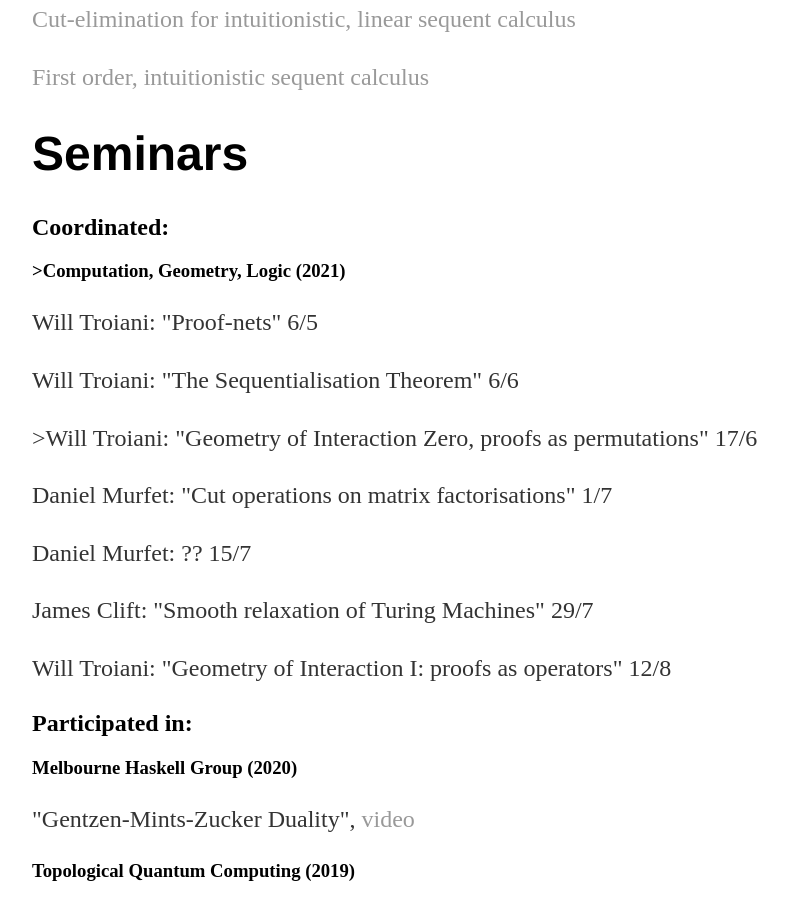
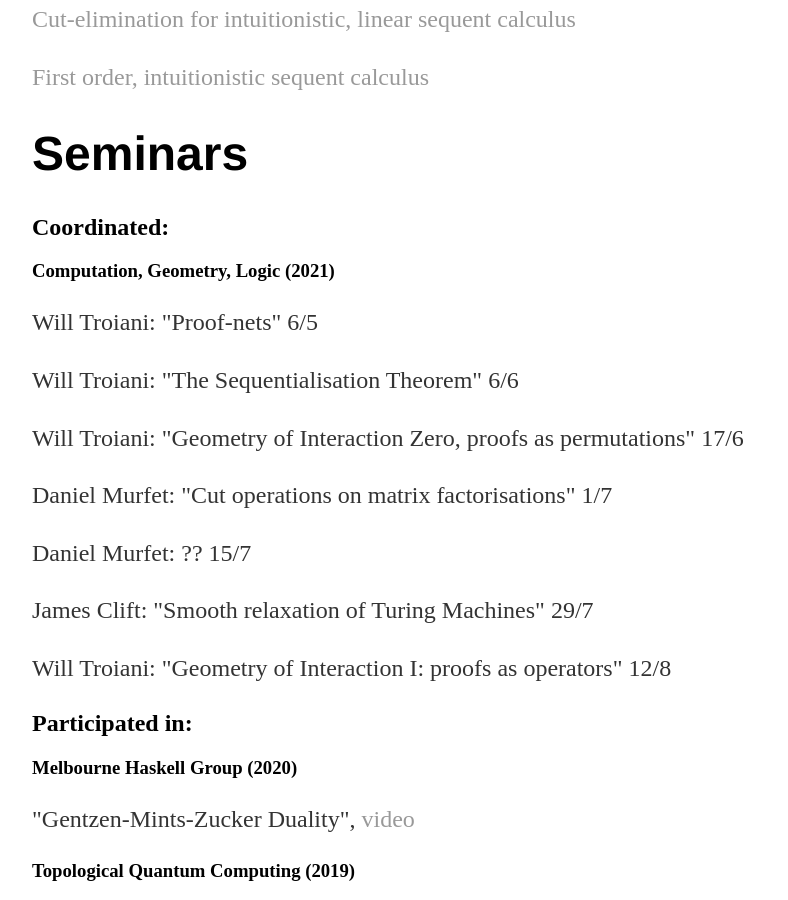
Before and after one commit to WilliamTroiani/WilliamTroiani.github.io, a Jekyll site: the page built from index.html, in a window 1280 px wide and 900 px high, scrolled down 1232 px. Shown: the whole window, without its empty margins (160-948 px from the left). Built offline with Jekyll 4.4.1, drawn with Linux system fonts in a browser that asks for light colours.

Commit message:
DeletedAllTheNonsense

```diff
--- a/index.html
+++ b/index.html
@@ -33,10 +33,10 @@
 <p><a href="https://williamtroiani.github.io/pdfs/SecondOrderSequentCalculus.pdf">First order, intuitionistic sequent calculus</a></p>
 <h1><b>Seminars</b></h1>
 <h2><b>Coordinated:</b></h2>
-<h3>><b>Computation, Geometry, Logic (2021)</b></h3>
+<h3><b>Computation, Geometry, Logic (2021)</b></h3>
 <p>Will Troiani: "Proof-nets" 6/5</p>
 <p>Will Troiani: "The Sequentialisation Theorem" 6/6</p>
-<p>>Will Troiani: "Geometry of Interaction Zero, proofs as permutations" 17/6</p>
+<p>Will Troiani: "Geometry of Interaction Zero, proofs as permutations" 17/6</p>
 <p>Daniel Murfet: "Cut operations on matrix factorisations" 1/7</p>
 <p>Daniel Murfet: ?? 15/7</p>
 <p>James Clift: "Smooth relaxation of Turing Machines" 29/7</p>
@@ -46,26 +46,26 @@
 <p>"Gentzen-Mints-Zucker Duality", <a href="https://www.youtube.com/watch?v=TEkQHyTBL54&amp;t">video</a></p>
 <h3><b>Topological Quantum Computing (2019)</b></h3>
 <p><span class="s1">"Reversible Turing Machines", <a href="http://therisingsea.org/notes/talk-will-reversible.pdf"><span class="s2">Notes</span></a></span></p>
-<p class="p3"><span class="s1">"A crash course in simplicial cohomology with coefficients in Z mod 2", <a href="http://therisingsea.org/notes/talk-will-homology.pdf"><span class="s2">Notes</span></a></span></p>
-<h3 style="margin: 0.0px 0.0px 14.0px 0.0px; font: 14.0px Times; color: #000000; -webkit-text-stroke: #000000"><span class="s1"><b>Graduate Topology Seminar</b></span></h3>
-<p class="p3"><span class="s1">"Arithmetisation and localisation", <a href="https://williamtroiani.github.io/pdfs/ArithmetisationandInteraction.pdf"><span class="s2">Notes</span></a></span></p>
-<h3 style="margin: 0.0px 0.0px 14.0px 0.0px; font: 14.0px Times; color: #000000; -webkit-text-stroke: #000000"><span class="s1"><b>Deep Learning</b></span></h3>
-<p class="p3"><span class="s1">"Approximation of Continuous Functions by ReLU Nets", <a href="https://williamtroiani.github.io/pdfs/Approximation_of_Continuous_Functions_by_ReLU_Nets.pdf"><span class="s2">Notes</span></a></span></p>
-<h3 style="margin: 0.0px 0.0px 14.0px 0.0px; font: 14.0px Times; color: #000000; -webkit-text-stroke: #000000"><span class="s1"><b>Topos Theory and Categorical Logic (2018)</b></span></h3>
-<p class="p3"><span class="s1">"Monads and programs", <a href="http://therisingsea.org/notes/ch2018-lecture3.pdf"><span class="s2">Notes</span></a>, <a href="https://vimeo.com/261278443"><span class="s2">Video</span></a></span></p>
-<p class="p3"><span class="s1">"Higher-order Logic and Topoi", <a href="http://therisingsea.org/notes/ch2018-lecture8.pdf"><span class="s2">Notes</span></a>, <a href="https://vimeo.com/269326119"><span class="s2">Video</span></a></span></p>
-<p class="p3"><span class="s1">"The Classifying Space of Rings", <a href="http://therisingsea.org/notes/ch2018-lecture14.pdf"><span class="s2">Notes</span></a></span></p>
-<h3 style="margin: 0.0px 0.0px 14.0px 0.0px; font: 14.0px Times; color: #000000; -webkit-text-stroke: #000000"><span class="s1"><b>DST Seminar (2017)</b></span></h3>
-<p class="p3"><span class="s1">"Monads and Programs", <a href="http://williamtroiani.github.io/pdfs/MonadsinCategoryTheoryandComputerScience.pdf"><span class="s2">Slides</span></a></span></p>
-<h3 style="margin: 0.0px 0.0px 14.0px 0.0px; font: 14.0px Times; color: #000000; -webkit-text-stroke: #000000"><span class="s1"><b>Curry-Howard Correspondence (2016)</b></span></h3>
-<p class="p3"><span class="s1">"The Church-Rosser Theorem", <a href="http://therisingsea.org/notes/talk-will-churchrosser.pdf"><span class="s2">Notes</span></a>, <a href="https://williamtroiani.github.io/pdfs/ChurchRosserTheorem.pdf"><span class="s2">Improved notes</span></a></span></p>
-<p class="p3"><span class="s1">"Introduction to Lambda-Calculus", <a href="http://therisingsea.org/notes/talk-will-lambda.pdf"><span class="s2">Notes</span></a></span></p>
-<p class="p3"><span class="s1">"System F in the real world: Haskell and functional programming", <a href="http://therisingsea.org/notes/talk-will-haskell.pdf"><span class="s2">Notes</span></a>, the referenced talk by Rich Hickey is <a href="https://www.infoq.com/presentations/Simple-Made-Easy/"><span class="s2">Simple made easy</span></a></span></p>
-<h1 style="margin: 0.0px 0.0px 16.1px 0.0px; font: 24.0px Times; color: #000000; -webkit-text-stroke: #000000"><span class="s1"><b>Music</b></span></h1>
-<p class="p5"><span class="s3"><b>2021:</b> <a href="https://obduratefleet.bandcamp.com/album/obdurate"><span class="s2">Obdurate</span></a></span></p>
-<p class="p3"><span class="s1"><b>2021:</b> Magneck (coming soon)</span></p>
-<h1 style="margin: 0.0px 0.0px 16.1px 0.0px; font: 24.0px Times; color: #000000; -webkit-text-stroke: #000000"><span class="s1"><b>Art</b></span></h1>
-<p class="p3"><span class="s1"><b>2021</b> Collaborated with <a href="https://www.nobbyseymour.com.au/"><span class="s2">Nobby Seymour</span></a>, "Usurping the authority of the Frame, which examines limits, both initial and terminal. Also, influenced by Godel's Theory of Incompleteness, the artist is investigating applying anomalous aspects of number theory to Design Theory". <a href="https://williamtroiani.github.io/pdfs/Nobby.pdf"><span class="s2">Algorithm</span></a></span></p>
-<p class="p3"><span class="s1"><b>2016:</b> Provided mathematical help for Nobby Seymour whilst he worked on <a href="https://www.nobbyseymour.com.au/etherium-2016"><span class="s2">Etherium</span></a><span class="Apple-converted-space"> </span></span></p>
+<p>"A crash course in simplicial cohomology with coefficients in Z mod 2", <a href="http://therisingsea.org/notes/talk-will-homology.pdf">Notes</a></p>
+<h3><b>Graduate Topology Seminar</b></h3>
+<p>"Arithmetisation and localisation", <a href="https://williamtroiani.github.io/pdfs/ArithmetisationandInteraction.pdf">Notes</a></p>
+<h3><b>Deep Learning</b></h3>
+<p>"Approximation of Continuous Functions by ReLU Nets", <a href="https://williamtroiani.github.io/pdfs/Approximation_of_Continuous_Functions_by_ReLU_Nets.pdf">Notes</a></p>
+<h3><b>Topos Theory and Categorical Logic (2018)</b></h3>
+<p>"Monads and programs", <a href="http://therisingsea.org/notes/ch2018-lecture3.pdf">Notes</a>, <a href="https://vimeo.com/261278443">Video</a></p>
+<p>"Higher-order Logic and Topoi", <a href="http://therisingsea.org/notes/ch2018-lecture8.pdf">Notes</a>, <a href="https://vimeo.com/269326119">Video</a></p>
+<p>"The Classifying Space of Rings", <a href="http://therisingsea.org/notes/ch2018-lecture14.pdf">Notes</a></p>
+<h3><b>DST Seminar (2017)</b></h3>
+<p>"Monads and Programs", <a href="http://williamtroiani.github.io/pdfs/MonadsinCategoryTheoryandComputerScience.pdf">Slides</a></p>
+<h3><b>Curry-Howard Correspondence (2016)</b></h3>
+<p>"The Church-Rosser Theorem", <a href="http://therisingsea.org/notes/talk-will-churchrosser.pdf">Notes</a>, <a href="https://williamtroiani.github.io/pdfs/ChurchRosserTheorem.pdf">Improved notes</a></p>
+<p>"Introduction to Lambda-Calculus", <a href="http://therisingsea.org/notes/talk-will-lambda.pdf">Notes</a></p>
+<p>"System F in the real world: Haskell and functional programming", <a href="http://therisingsea.org/notes/talk-will-haskell.pdf">Notes</a>, the referenced talk by Rich Hickey is <a href="https://www.infoq.com/presentations/Simple-Made-Easy/">Simple made easy</a></p>
+<h1><b>Music</b></h1>
+<p><b>2021:</b> <a href="https://obduratefleet.bandcamp.com/album/obdurate">Obdurate</a></p>
+<p><b>2021:</b> Magneck (coming soon)</p>
+<h1><b>Art</b></h1>
+<p><b>2021</b> Collaborated with <a href="https://www.nobbyseymour.com.au/">Nobby Seymour</a>, "Usurping the authority of the Frame, which examines limits, both initial and terminal. Also, influenced by Godel's Theory of Incompleteness, the artist is investigating applying anomalous aspects of number theory to Design Theory". <a href="https://williamtroiani.github.io/pdfs/Nobby.pdf">Algorithm</a></p>
+<p><b>2016:</b> Provided mathematical help for Nobby Seymour whilst he worked on <a href="https://www.nobbyseymour.com.au/etherium-2016">Etherium</a></p>
 </body>
 </html>
```
